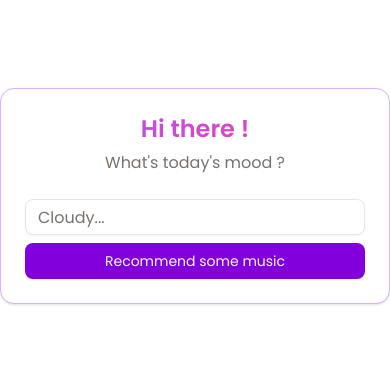
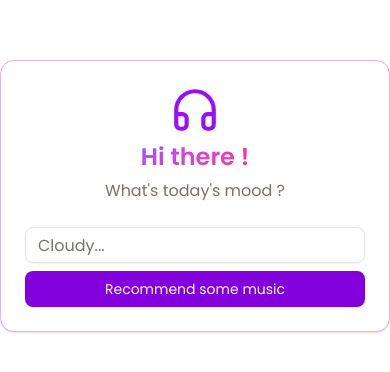
Before and after one commit to codewithkin/soundsync, a Next.js app: page / in a window 390 px wide. Shown: the part 226-598 px from the top of the page. Built offline with nearby package versions, Linux system fonts and the light colour scheme.

Commit message:
[ADD]: Headphones icon to card

```diff
--- a/src/app/page.tsx
+++ b/src/app/page.tsx
@@ -12,6 +12,7 @@ import { useMutation } from "@tanstack/react-query";
 import axios from "axios";
 import { useState } from "react";
 import { toast } from "sonner";
+import { Headphones } from "lucide-react";
 
 function Main() {
   const [mood, setMood] = useState("");
@@ -40,7 +41,8 @@ function Main() {
   return (
     <section className="flex flex-col items-center justify-center h-screen">
       <Card className="border border-purple-300">
-        <CardHeader className="text-center">
+        <CardHeader className="text-center flex flex-col justify-between items-center">
+          <Headphones size={50} className="text-purple-600" />
           <CardTitle className="text-2xl bg-clip-text text-transparent bg-gradient-to-r from-purple-500 to-pink-500">
             Hi there !
           </CardTitle>
```
